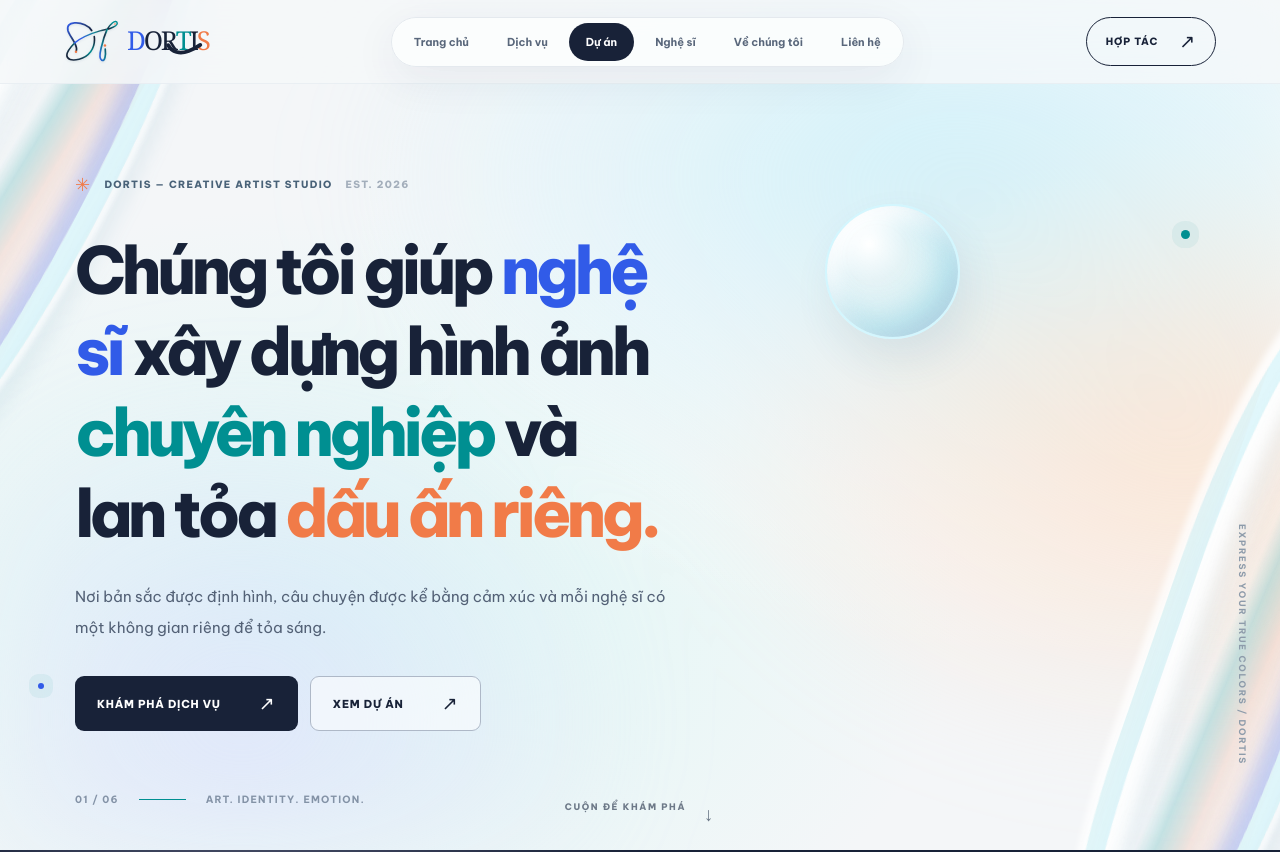
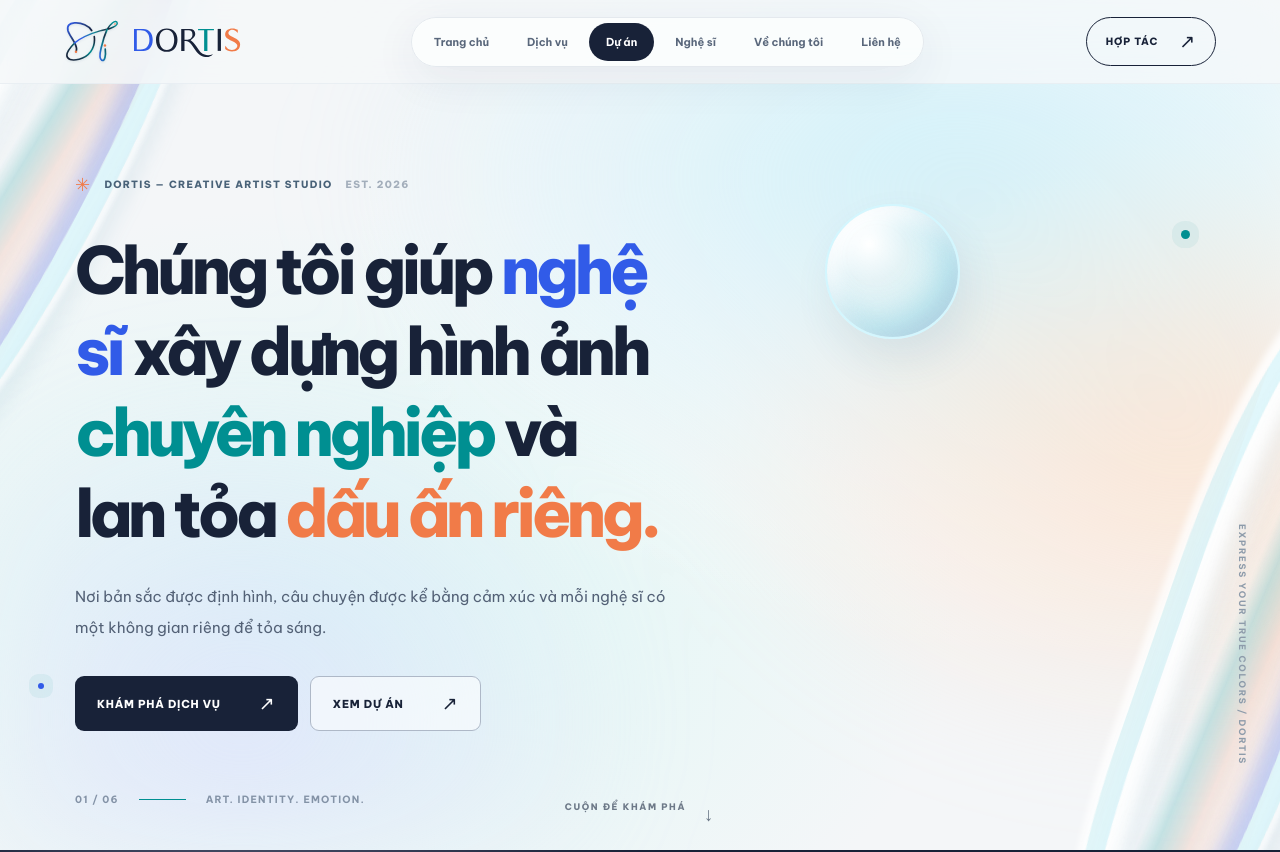
Before and after one commit to LequanganhCT2/Dortis, a React (Vite) app: page / in a window 1280 px wide. Shown: the top 852 px of the page. Built offline with nearby package versions, Linux system fonts and the light colour scheme; no server answers; the database is empty.

Commit message:
fix(logo): rebuild Dortis wordmark with integrated sweeping R

```diff
--- a/src/main.jsx
+++ b/src/main.jsx
@@ -63,9 +63,14 @@ function Brand({ dark = false }) {
       <circle cx="684" cy="397" r="19" fill="#F17B48"/>
       <circle cx="838" cy="67" r="15" fill="#F17B48" stroke="#fff" strokeWidth="5" opacity=".94"/>
     </svg>
-    <span className="brand-wordmark" aria-hidden="true">
-      <span>D</span><span>O</span><span className="brand-r-letter">R<svg className="brand-r-tail" viewBox="0 0 115 42" preserveAspectRatio="none" focusable="false" aria-hidden="true"><path d="M4 4 C17 27 43 34 73 23 C91 17 106 7 112 3" fill="none" stroke="#182238" strokeWidth="3.8" strokeLinecap="round"/></svg></span><span>T</span><span>I</span><span>S</span>
-    </span>
+    <svg className="brand-wordmark brand-wordmark-svg" viewBox="0 0 261 76" xmlns="http://www.w3.org/2000/svg" focusable="false" aria-hidden="true">
+      <path fill="#315be8" fillRule="evenodd" d="M15 10 H35 C47 10 55 19 55 33 C55 49 46 57 35 57 H15 Z M21 13 V54 H29 C42 54 48 45 48 33 C48 20 41 13 29 13 Z"/>
+      <path fill="#182238" fillRule="evenodd" d="M85 9 C71 9 62 19 62 33 C62 49 71 59 85 59 C100 59 108 48 108 33 C108 19 100 9 85 9 Z M85 12 C74 12 69 21 69 33 C69 45 75 55 85 55 C95 55 101 46 101 33 C101 21 95 12 85 12 Z"/>
+      <path fill="#182238" fillRule="evenodd" d="M116 10 V57 H123 V36 H126 C134 36 138 44 146 55 C153 66 162 70 171 70 C175 70 181 68 184 64 C177 67 171 67 166 65 C160 63 155 58 149 48 C143 40 140 36 136 34 C143 30 146 25 146 21 C146 14 142 10 134 10 Z M123 13 H132 C137 13 140 16 140 22 C140 29 135 33 130 33 H123 Z"/>
+      <path fill="#008f91" d="M152 10 H186 V13 H172 V57 H165 V13 H152 Z"/>
+      <path fill="#182238" d="M194 10 H201 V57 H194 Z"/>
+      <path fill="#f17b48" d="M229 9 C217 8 210 13 210 22 C210 30 217 32 229 38 C236 42 238 46 234 51 C231 55 224 56 219 54 C214 52 212 48 210 46 V53 C214 57 221 59 229 58 C238 57 242 51 242 43 C242 34 234 31 222 25 C215 21 216 16 221 13 C227 10 233 14 237 19 V12 C235 11 232 10 229 9 Z"/>
+    </svg>
   </span>
 }
 function Arrow({ down = false }) { return <span aria-hidden="true" className="arrow">{down ? '↓' : '↗'}</span> }
```
Also changed, not shown: public/dortis-wordmark.svg (added), src/style.css.
